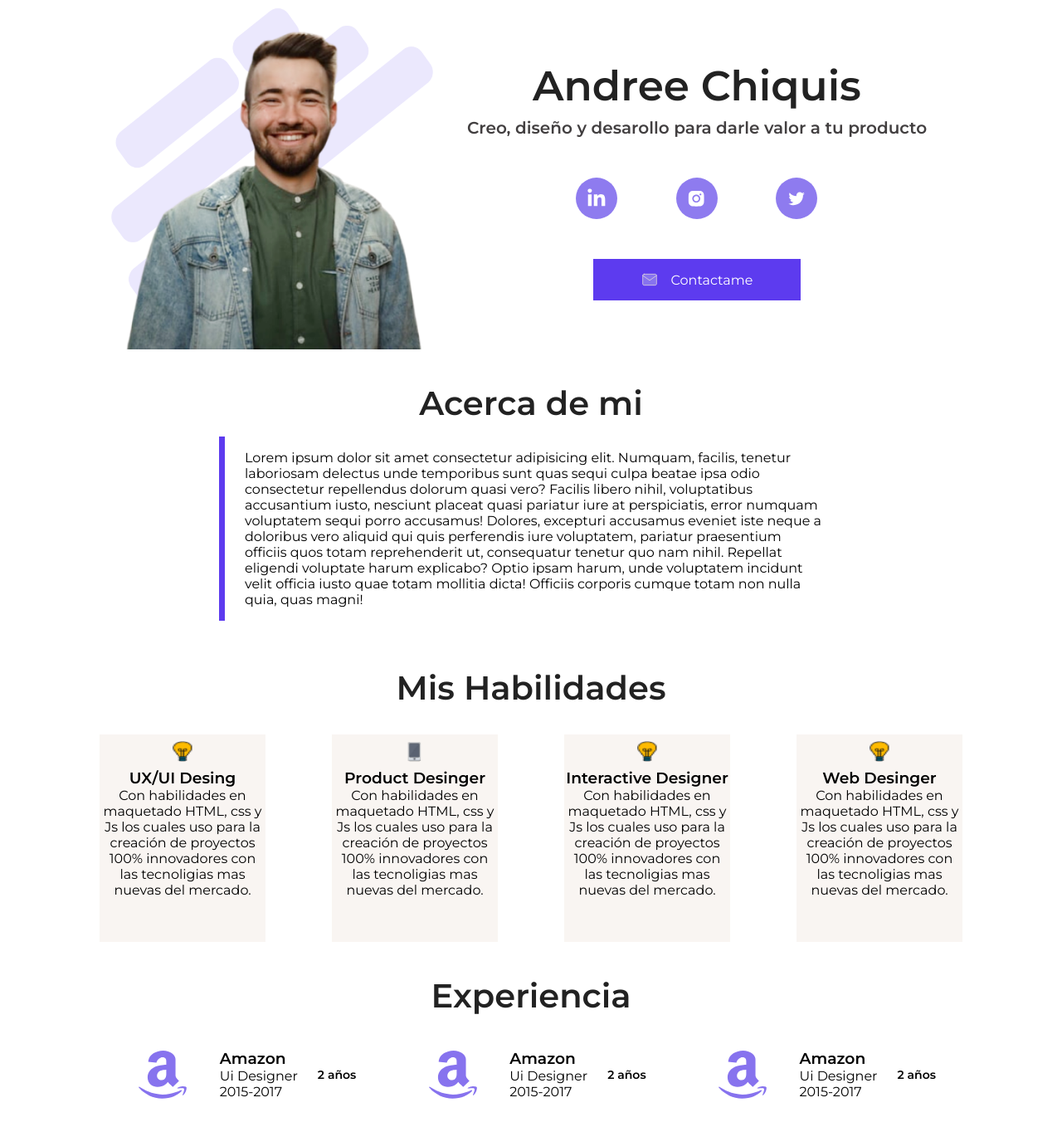
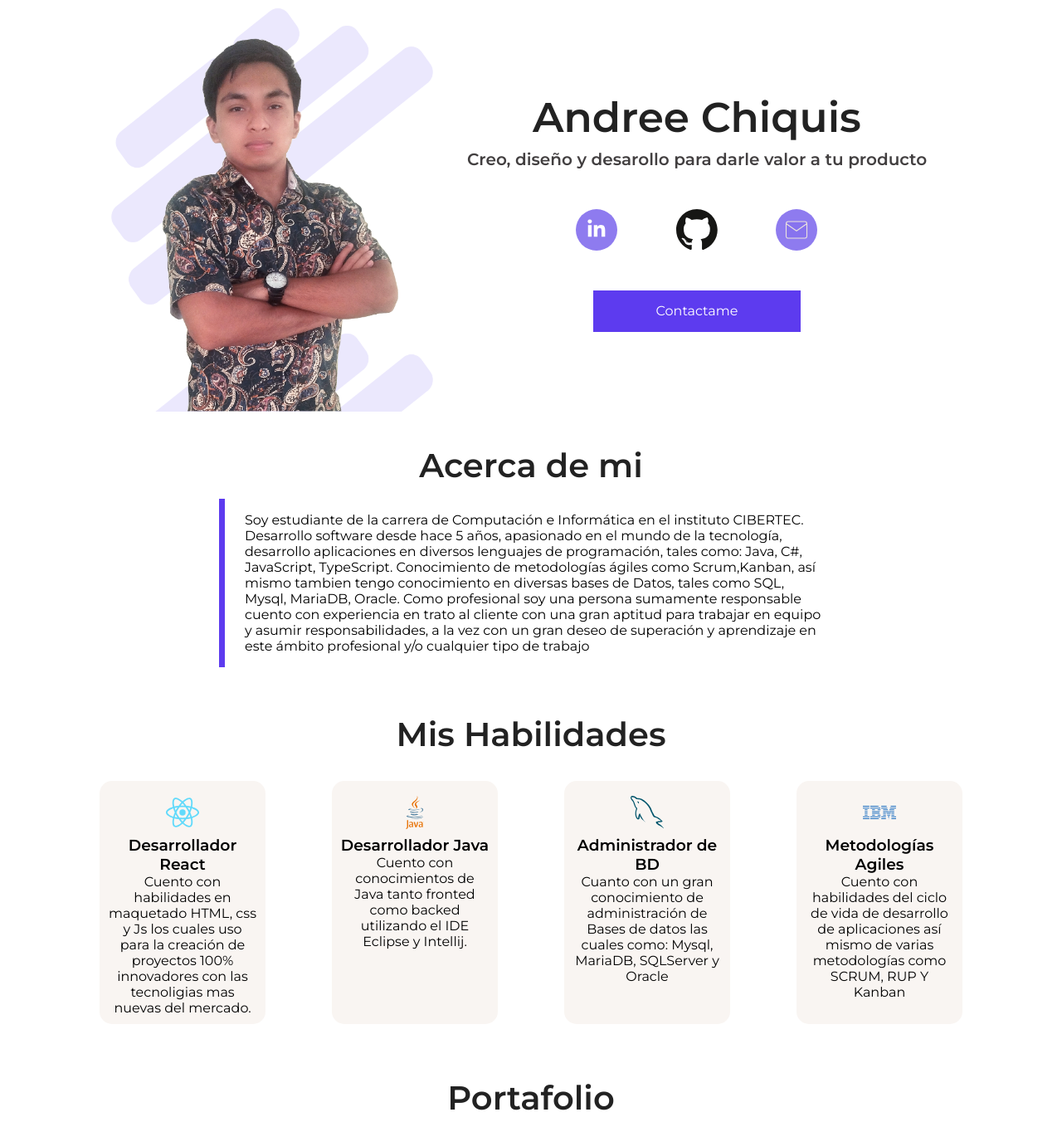
Before and after one commit to Andree1103/Mi-Portafolio, a plain HTML site: page index.html in a window 1280 px wide. Shown: the part 77-1429 px from the top of the page at 83% size. Drawn offline with Linux system fonts and the light colour scheme.

Commit message:
Mi Portafolio 1.0.0.0

```diff
--- a/assets/estilos/style.css
+++ b/assets/estilos/style.css
@@ -140,6 +140,14 @@ body{
     justify-content: center;
     align-items: center;
 }
+.social {
+    width: 50px;
+    height: 50px;
+    border-radius: 50%;
+    display: flex;
+    justify-content: center;
+    align-items: center;
+}
 .header-contact {
     background-color: white;
     margin: 0 auto;
@@ -183,17 +191,19 @@ body{
     overflow-x: scroll;
 }
 .hab-rect {
+    padding: 10px;
     min-width: 150px;
     max-width: 200px;
     min-height: 250px;
     max-height: 350px;
     background-color: var(--cremaclaro);
     margin: 1rem auto;
+    border-radius: 15px;
 }
 
 .img-hab {
-    width: 25px;
-    height: 25px;
+    width: 40px;
+    height: 40px;
     margin: .5rem auto;
 }
 .contenedor-exp {
@@ -379,3 +389,19 @@ h5 {
         font-weight: 600;
     }
 }
+.ejm-port h4 {
+    text-align: center;
+    margin: 15px;
+    font-size: 25px;
+}
+
+.ejm-port p {
+    text-align: justify;
+    margin: 10px;
+    font-size: 15px;
+}
+
+.ejm-port img {
+    min-width:350px;
+    min-height: 198px;
+}
--- a/index.html
+++ b/index.html
@@ -19,7 +19,8 @@
                             xmlns="http://www.w3.org/2000/svg">
                             <path d="M3 12H21" stroke="tomato" stroke-width="2" stroke-linecap="round"
                                 stroke-linejoin="round" />
-                    <path d="M3 6H21" stroke="tomato" stroke-width="2" stroke-linecap="round" stroke-linejoin="round" />
+                            <path d="M3 6H21" stroke="tomato" stroke-width="2" stroke-linecap="round"
+                                stroke-linejoin="round" />
                             <path d="M3 18H21" stroke="tomato" stroke-width="2" stroke-linecap="round"
                                 stroke-linejoin="round" />
                         </svg>
@@ -29,7 +30,7 @@
                         <a href="#Home" class="nav_item">Home</a>
                         <a href="#Yo" class="nav_item">Acerca de mi</a>
                         <a href="#Habilidades" class="nav_item">Mis habilidades</a>
-                <a href="#Experiencia" class="nav_item">Experiencia</a>
+                        <!--<a href="#Experiencia" class="nav_item">Experiencia</a>-->
                         <a href="#Portafolio" class="nav_item">Portafolio</a>
                         <a href="#Contacto" class="nav_item">Contacto</a>
 
@@ -39,7 +40,7 @@
             <section class="header-information" id="Home">
                 <div class="div-flex">
                     <div class="header-image">
-                    <img src="./assets/Imágenes/photo desktop.png" alt="">
+                        <img src="./assets/Imágenes/Recurso 11.png" alt="">
                     </div>
                     <div class="Information">
                         <div class="header-text">
@@ -48,26 +49,21 @@
                         </div>
                         <div class="social-container">
                             <article class="social-circle">
-                        <img src="./assets/íconos/linkedin.svg" alt="">
+                                <a href="https://www.linkedin.com/in/andree-chiquis-06a4aa211/"><img
+                                        src="./assets/íconos/linkedin.svg" alt=""></a>
+                            </article>
+                            <article class="social">
+                                <a href="https://github.com/Andree1103"><img src="./assets/íconos/github-icon-1.svg"
+                                        alt=""></a>
                             </article>
                             <article class="social-circle">
-                        <img src="./assets/íconos/instagram.svg" alt="">
-                    </article>
-                    <article class="social-circle">
-                        <img src="./assets/íconos/twitter.svg" alt="">
+                                <a href="mailto:andreechiquis11@gmail.com"><img src="./assets/íconos/mail.svg" alt=""
+                                        style="padding: 10px;"></a>
                             </article>
                         </div>
                         <div class="header-contact">
-            <a href="#" class="btn-contact"><svg width="20" height="20" viewBox="0 0 56 56" fill="none"
-                    xmlns="http://www.w3.org/2000/svg">
-                    <path
-                        d="M9.33332 9.33337H46.6667C49.2333 9.33337 51.3333 11.4334 51.3333 14V42C51.3333 44.5667 49.2333 46.6667 46.6667 46.6667H9.33332C6.76666 46.6667 4.66666 44.5667 4.66666 42V14C4.66666 11.4334 6.76666 9.33337 9.33332 9.33337Z"
-                        fill="#8773EE" stroke="#EDE5DC" stroke-width="2" stroke-linecap="round"
-                        stroke-linejoin="round" />
-                    <path d="M51.3333 14L28 30.3333L4.66666 14" fill="#8773EE" />
-                    <path d="M51.3333 14L28 30.3333L4.66666 14" stroke="#EDE5DC" stroke-width="2" stroke-linecap="round"
-                        stroke-linejoin="round" />
-                </svg>Contactame</a>
+                            <a href="https://api.whatsapp.com/send/?phone=51988731006&text&type=phone_number&app_absent=0"
+                                class="btn-contact">Contactame</a>
                         </div>
                     </div>
                 </div>
@@ -77,53 +73,48 @@
     <main class="main-content">
         <section class="about-section" id="Yo">
             <h2 class="section-title">Acerca de mi</h2>
-            <p class="about-text">Lorem ipsum dolor sit amet consectetur adipisicing elit. Numquam, facilis, tenetur laboriosam delectus
-                unde temporibus sunt quas sequi culpa beatae ipsa odio consectetur repellendus dolorum quasi vero?
-                Facilis libero nihil, voluptatibus accusantium iusto, nesciunt placeat quasi pariatur iure at
-                perspiciatis, error numquam voluptatem sequi porro accusamus! Dolores, excepturi accusamus eveniet iste
-                neque a doloribus vero aliquid qui quis perferendis iure voluptatem, pariatur praesentium officiis quos
-                totam reprehenderit ut, consequatur tenetur quo nam nihil. Repellat eligendi voluptate harum explicabo?
-                Optio ipsam harum, unde voluptatem incidunt velit officia iusto quae totam mollitia dicta! Officiis
-                corporis cumque totam non nulla quia, quas magni!</p>
+            <p class="about-text">Soy estudiante de la carrera de Computación e Informática en el instituto CIBERTEC.
+                Desarrollo software desde hace 5 años, apasionado en el mundo de la tecnología, desarrollo aplicaciones
+                en diversos lenguajes de programación, tales como: Java, C#, JavaScript, TypeScript.
+                Conocimiento de metodologías ágiles como Scrum,Kanban, así mismo tambien tengo conocimiento en diversas
+                bases de Datos, tales como SQL, Mysql, MariaDB, Oracle.
+
+                Como profesional soy una persona sumamente responsable cuento con experiencia en trato al cliente con
+                una gran aptitud para trabajar en equipo y asumir responsabilidades, a la vez con un gran deseo de
+                superación y aprendizaje en este ámbito profesional y/o cualquier tipo de trabajo</p>
         </section>
         <section class="habilidades-section" id="Habilidades">
             <h2 class="section-title">Mis Habilidades</h2>
             <div class="habilidades">
                 <div class="hab-rect">
-                <h3><img class="img-hab" src="./assets/íconos/idea.png" alt="">UX/UI Desing</h3>
-                <p>Con habilidades en maquetado HTML, css
+                    <h3><img class="img-hab" src="./assets/íconos/react-2.svg" alt="">Desarrollador React</h3>
+                    <p>Cuento con habilidades en maquetado HTML, css
                         y Js los cuales uso para la creación de
                         proyectos 100% innovadores con las tecnoligias
                         mas nuevas del mercado.
                     </p>
                 </div>
                 <div class="hab-rect">
-                <h3><img class="img-hab" src="./assets/íconos/smartphone.png" alt="">Product Desinger</h3>
-                <p>Con habilidades en maquetado HTML, css
-                    y Js los cuales uso para la creación de
-                    proyectos 100% innovadores con las tecnoligias
-                    mas nuevas del mercado.
+                    <h3><img class="img-hab" src="./assets/íconos/java-4.svg" alt="">Desarrollador Java</h3>
+                    <p>Cuento con conocimientos de Java tanto fronted como backed utilizando el IDE
+                        Eclipse y Intellij.
                     </p>
                 </div>
                 <div class="hab-rect">
-                <h3><img class="img-hab" src="./assets/íconos/idea.png" alt="">Interactive Designer</h3>
-                <p>Con habilidades en maquetado HTML, css
-                    y Js los cuales uso para la creación de
-                    proyectos 100% innovadores con las tecnoligias
-                    mas nuevas del mercado.
+                    <h3><img class="img-hab" src="./assets/íconos/mysql-6.svg" alt="">Administrador de BD</h3>
+                    <p>Cuanto con un gran conocimiento de administración de Bases de datos las cuales como: Mysql,
+                        MariaDB, SQLServer y Oracle
                     </p>
                 </div>
                 <div class="hab-rect">
-                <h3><img class="img-hab" src="./assets/íconos/idea.png" alt="">Web Desinger</h3>
-                <p>Con habilidades en maquetado HTML, css
-                    y Js los cuales uso para la creación de
-                    proyectos 100% innovadores con las tecnoligias
-                    mas nuevas del mercado.
+                    <h3><img class="img-hab" src="./assets/íconos/ibm.svg" alt="">Metodologías Agiles</h3>
+                    <p>Cuento con habilidades del ciclo de vida de desarrollo de aplicaciones así mismo de varias
+                        metodologías como SCRUM, RUP Y Kanban
                     </p>
                 </div>
             </div>
         </section>
-        <section class="experience-section" id="Experiencia">
+        <!--<section class="experience-section" id="Experiencia">
             <h2 class="section-title">Experiencia</h2>
             <div class="expe-t">
                 <div class="contenedor-exp">
@@ -164,13 +155,41 @@
                 </div>
             </div>
         </section>
+        -->
         <section class="section-port" id="Portafolio">
             <h2 class="section-title">Portafolio</h2>
             <div class="ejms">
-                <div class="ejm-port"><img src="./assets/Imágenes/ejemplo 1.png" alt=""></div>
-                <div class="ejm-port"><img src="./assets/Imágenes/ejemplo 2.png" alt=""></div>
-                <div class="ejm-port"><img src="./assets/Imágenes/ejemplo 3.png" alt=""></div>
-                <div class="ejm-port"><img src="./assets/Imágenes/ejemplo 4.png" alt=""></div>
+                <div class="ejm-port">
+                    <h4>Ecommerce Elect</h4>
+                    <a href="https://ecommerceandreechi.netlify.app/"><img src="./assets/Imágenes/ecommerce2.0.png"></a>
+                    <p>Aplicacion que me permite listar, comprar y agregar al carrito, a la vez esta protegido por sus rutas. Trabajado en HTML,CSS Y JS</p>
+                </div>
+                <div class="ejm-port">
+                    <h4>Pokedex</h4>
+                    <a href="https://spiffy-kheer-9ed3a8.netlify.app"><img src="./assets/Imágenes/pokedex.png" alt=""></a>
+                    <p>Aplicacion que me muestra todos los pokemones traidos por API'S.Trabajado en React
+                    </p>
+                </div>
+                <div class="ejm-port">
+                    <h4>Ecommerce Virtual</h4>
+                    <a href="https://courageous-entremet-4675a1.netlify.app/"><img src="./assets/Imágenes/ecommerce1.0.png"></a>
+                    <p>Aplicacion que me permite listar, comprar y agregar al carrito. Trabajado en HTML,CSS Y JS</p>
+                </div>
+                <div class="ejm-port">
+                    <h4>Aplicacion Farmacia</h4>
+                    <a href="https://github.com/Andree1103/Aplicacion-Farmacia"><img src="./assets/Imágenes/farmacia.png"></a>
+                    <p>Aplicacion que me permite registar, reportar, listar y hacer transacciones. Trabajado en JAVA</p>
+                </div>
+                <div class="ejm-port">
+                    <h4>Tienda Virtual Java</h4>
+                    <a href="https://github.com/Andree1103/Tienda-Virtual-Java"><img src="./assets/Imágenes/tiendaACEE.png"></a>
+                    <p>Aplicacion que me listar, comprar y hacer mantenimientos a los productos, clientes , proveedores utilizando Servlets,etc. Trabajado en JAVA</p>
+                </div>
+                <div class="ejm-port">
+                    <h4>List User</h4>
+                    <a href="https://spiffy-kheer-9ed3a8.netlify.app"><img src="./assets/Imágenes/listado.png"></a>
+                    <p>Aplicacion que me permite registrar y resportar los usuarios. Trabajado en React</p>
+                </div>
             </div>
         </section>
     </main>
```
Also changed, not shown: assets/Imágenes/Recurso 1.png (added), assets/Imágenes/Recurso 11.png (added), assets/Imágenes/ecommerce1.0.png (added), assets/Imágenes/ecommerce2.0.png (added), assets/Imágenes/farmacia.png (added), assets/Imágenes/listado.png (added), assets/Imágenes/tiendaACEE.png (added), assets/íconos/github-icon-1.svg (added), assets/íconos/ibm.svg (added), assets/íconos/java-4.svg (added), assets/íconos/mysql-6.svg (added), assets/íconos/react-2.svg (added), 2 other files. Lines whose indentation alone changed are shown as unchanged.
